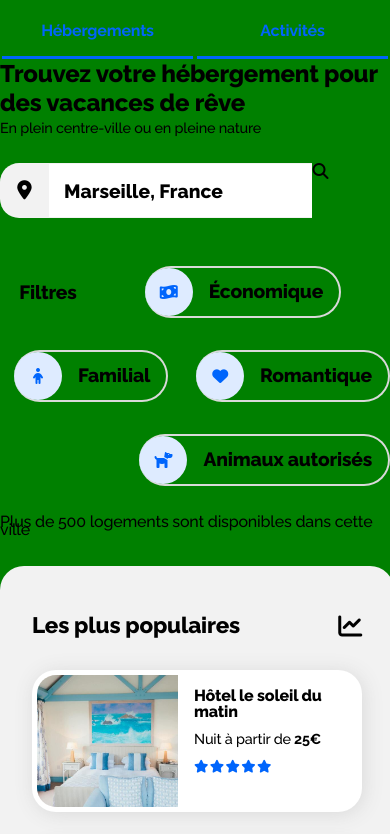
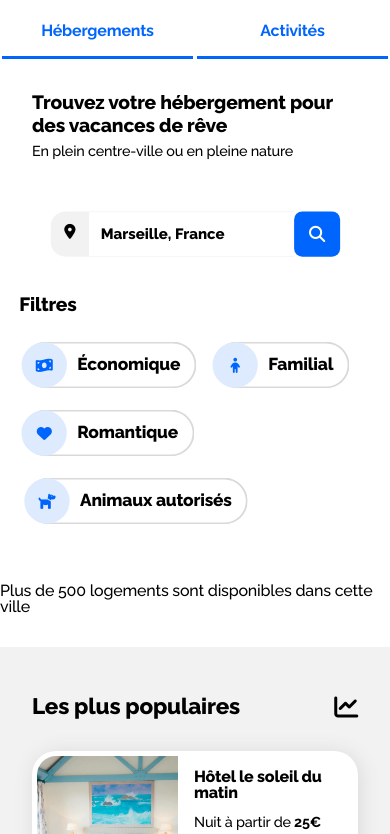
Before and after one commit to Benjamin-Joly/reservia, a plain HTML site: page index.html in a window 390 px wide. Shown: the part 79-913 px from the top of the page. Drawn offline with Linux system fonts and the light colour scheme.

Commit message:
Responsive OK - retouches en cours

```diff
--- a/index.html
+++ b/index.html
@@ -29,13 +29,16 @@
                     <p class='light'>En plein centre-ville ou en pleine nature</p>
                 </div>
                 <form action="post">
+                    <div id="form-items-container">
                         <i class="fas fa-map-marker-alt map-icon"></i>
                         <input type="text" name="Location" value="Marseille, France" maxlength="100" submit="Rechercher">
                         <i class="fas fa-search icon-search"></i>
                         <button>Rechercher</button>
+                    </div>
                 </form>
-                <div id="filters-wrap">
+                <section id="filters-wrap">
                     <h2>Filtres</h2>
+                    <div id="filters">
                         <div class="filter-type">
                             <div class="icon-wrap"><i class="fas fa-money-bill-wave icon-filter"></i></div>
                             <p>Économique</p>
@@ -53,6 +56,7 @@
                             <p>Animaux autorisés</p>
                         </div>
                     </div>
+                </section>
             </section>
             <div id="result-caption-wrap">
                 <div id="icon-result-caption"></div>
--- a/style.css
+++ b/style.css
@@ -72,15 +72,23 @@ h2{
     line-height:1em;
 }
 
+#filters-wrap h2{
+    margin:auto 0 auto 1em;
+}
+
 p{
     font-size:1.2em;
     font-weight:750;
-    line-height:.5em;
+    line-height:1em;
 }
 
 .p-article-item{
     font-size:.9em;
     font-weight:500;
+}
+
+.filter-type p{
+    line-height:.5em;
 }
 
 .result-caption{
@@ -114,7 +122,16 @@ p{
 
 .box-style:hover{
     transform:scale(1.03);
-    box-shadow:2px 2px 30px #868686;
+    box-shadow:2px 2px 20px #9c9c9c;
+}
+
+/*Header*/
+
+#logo{
+    transition: all ease .3s
+}
+#logo:hover{
+    transform: scale(1.1);
 }
 
 /*Filtres & recherche*/
@@ -122,6 +139,10 @@ p{
 form{
     margin:2em 0;
     display:flex;
+}
+
+#form-items-container{
+    display: flex;
 }
 
 form button{
@@ -136,7 +157,7 @@ form button{
 }
 
 .icon-search{
-    display:none;
+    display:none !important;
 }
 
 input{
@@ -160,6 +181,11 @@ input{
 #filters-wrap{
     display:flex;
     flex-wrap: wrap;
+}
+
+#filters{
+    display:flex;
+    flex-wrap:wrap;
     margin:2em 0 2em 0;
 }
 
@@ -171,18 +197,34 @@ input{
     border-left:none;
     border-radius:2em;
 }
+
+.filter-type:hover{
+    cursor:pointer;
+}
+.filter-type:hover .icon-filter{
+    cursor:pointer;
+    font-size:1.3em;
+}
+.filter-type:hover .icon-wrap{
+    transform: scale(1.1);
+}
+
+
 .icon-wrap{
     background:#deebff;
     width:3em;
     height:3em;
     margin:auto;
-    margin-right:1em;
+    margin-right:.8em;
     border-radius:100%;
     display:flex;
+    transform: scale(1.05);
+    transition:all ease .3s
 }
 .icon-filter{
     margin:auto;
     color:#0065fc;
+    transition:all ease .3s
 }
 
 /*Bloc 1 - articles gauche*/
@@ -467,7 +509,7 @@ footer{
 
     #filters-wrap h2{
         font-size:1.2em;
-        margin:auto 1em auto 1em;
+        margin:auto 1em auto 0;
     }
     .filter-type{
         margin:1em auto;
@@ -524,12 +566,10 @@ footer{
         body{
             width:100%;
             margin:0;
-            background:red;
         }
         #main-content-wrap{
             width:100%;
             margin:auto;
-            background:green;
         }
 
         header{
@@ -537,6 +577,11 @@ footer{
             flex-direction: column;
             justify-content: space-between;
             margin:0;
+        }
+
+        #bloc-search{
+            display:flex;
+            flex-direction:column;
         }
     /*Ajustements Header*/
 
@@ -587,7 +632,8 @@ footer{
         }
 
         #hebergements-marseille{
-            margin:2em 0 2em 0;
+            margin:2em auto 2em auto;
+            background:none;
         }
 
         #filters-wrap{
@@ -596,25 +642,48 @@ footer{
             margin:2em auto 1em auto;
         }
 
+        #filters{
+            margin:.5em .8em 1.5em .8em;
+            width:100%;
+        }
+
         #side-list{
-            max-width:100%;
+            min-width:0;
             margin: -1em 0;
             order:-1;
+            border-radius: 0;
         }
 
         #activities-wrap{
             flex-direction:column;
-            min-height:fit-content;
+            margin:auto;
+        }
+        #activities{
+            margin:0 1em;
+        }
+
+        #column-wrap-right{
+            margin:0;
         }
 
     /*typo*/
+
+        #wrap-title{
+            margin:2em;
+        }
+
+        #wrap-title h1{
+            font-size:1.2em;
+            line-height:1.2em;
+        }
 
         #filters-wrap h2{
             font-size:1.2em;
             margin:auto 1em auto 1em;
         }
         .filter-type{
-            margin:1em auto;
+            margin:1em 0 0 0;
+            transform:scale(.9)
         }
         .filter-type:nth-child(4){
             margin-right:0;
@@ -635,11 +704,29 @@ footer{
         }
 
     /*Ajustements blocs*/
-    form button{
+
+        form{
+            width:100%;
+            margin:auto;
+            justify-content: space-around;
+        }
+        #form-items-container{
+            width:auto;
+            margin:auto;
+            transform: scale(.78);
+        }
+
+         form button{
         display:none;
-    }
-    .icon-search{
-        display:block;
+        }
+         .icon-search{
+        display:block !important;
+        margin:0;
+        padding:.9em;
+        font-size:1.3em;
+        color:white;
+        background:#0065fc;
+        border-radius:.5em;
     }
         .popular-item{
             margin: 1em 0;
@@ -651,16 +738,23 @@ footer{
             max-height:100%;
         }
         .activities-item-big{
-            max-width:100%;
+           max-width:100%;
+           width:100%;
         }
         .bg-img-container{
-            min-height:300px;
+            min-height:150px;
+        }
+        .activities{
+            margin:1em 0 1em 0;
+            width:100%;
         }
         #footer-content-wrap{
             max-width:90%;
             justify-content:center;
+            flex-direction: column;
         }
         .footer-bloc-typo{
-            margin-right:1em;
+            flex:auto;
+            margin:1em;
         }
     }
```
Lines whose indentation alone changed are shown as unchanged.
